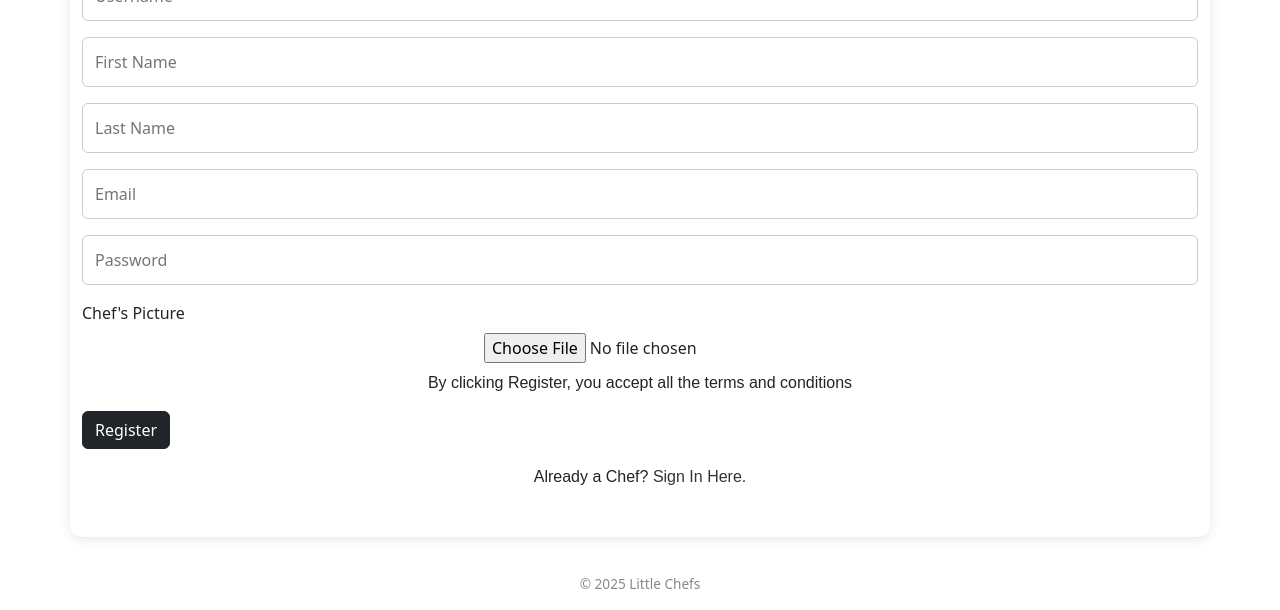
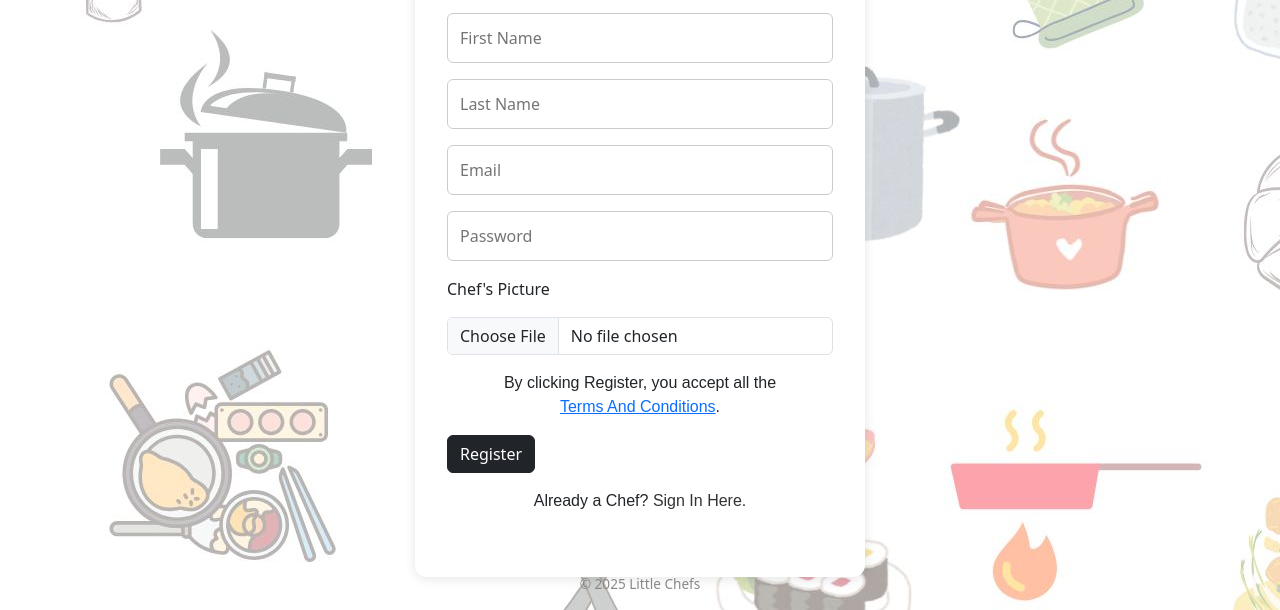
Before and after one commit to ckostanikos/recipe-platform, a website: page frontend/register.html in a window 1280 px wide. Shown: the part 190-800 px from the top of the page. Drawn offline with nearby package versions, Linux system fonts and the light colour scheme.

Commit message:
Small Improvments on already pages

```diff
--- a/frontend/register.html
+++ b/frontend/register.html
@@ -6,7 +6,7 @@
     <link href="https://cdn.jsdelivr.net/npm/bootstrap@5.3.3/dist/css/bootstrap.min.css" rel="stylesheet">
   </head>
   <body>
-    <div class="container">
+    <div class="ccontainer py-5 custom-container">
       <h1>Become a Chef!</h1>
       <form id="registerForm" method="POST">
         <input
@@ -47,14 +47,15 @@
           required
         />
 
-        <label for="profile_pic">Chef's Picture</label>
-        <input
-          type="file"
-          id="profile_pic"
-          name="profile_pic"
-          accept="image/*"
-        />
-      <p> By clicking Register, you accept all the terms and conditions</p>
+       <div class="mb-3">
+  <label for="profile_pic"
+  class="form-label">Chef's Picture</label>
+  <input class="form-control"
+  type="file" id="profile_pic"
+  name="profile_pic"
+  accept="image/*">
+</div>
+      <p> By clicking Register, you accept all the <br> <a href="tac.html"> Terms And Conditions</a>.</p>
         <button type="submit" class="btn btn-dark">Register</button>
       </form>
 
--- a/frontend/style.css
+++ b/frontend/style.css
@@ -7,6 +7,7 @@ body {
   align-items: center;
   justify-content: center;
   height: 100vh;
+  background-image: url("images/backdrop.jpg");
 }
 
 p {
@@ -14,14 +15,13 @@ p {
   text-align: center;
 }
 
-.container {
+/* container is for login & Register pages */
+.custom-container {
+  max-width: 450px !important;
   background-color: white;
   padding: 2rem;
   border-radius: 12px;
   box-shadow: 0 2px 12px rgba(0, 0, 0, 0.1);
-  width: 100%;
-  max-width: 400px;
-  box-sizing: border-box;
 }
 
 h1 {
@@ -147,6 +147,7 @@ input[type="username"] {
 .DeleteButton {
   background-color: #dc3545;
   color: white;
+  border: none;
   padding: 0.75rem 1.5rem;
   border-radius: 6px;
 }
```
Also changed, not shown: frontend/Login.html (+1 -1 lines), frontend/upload.html (+3 -4 lines), frontend/user.html (+2 -2 lines), frontend/user.js (+8 -1 lines), frontend/images/Backdrop.jpg (added).
